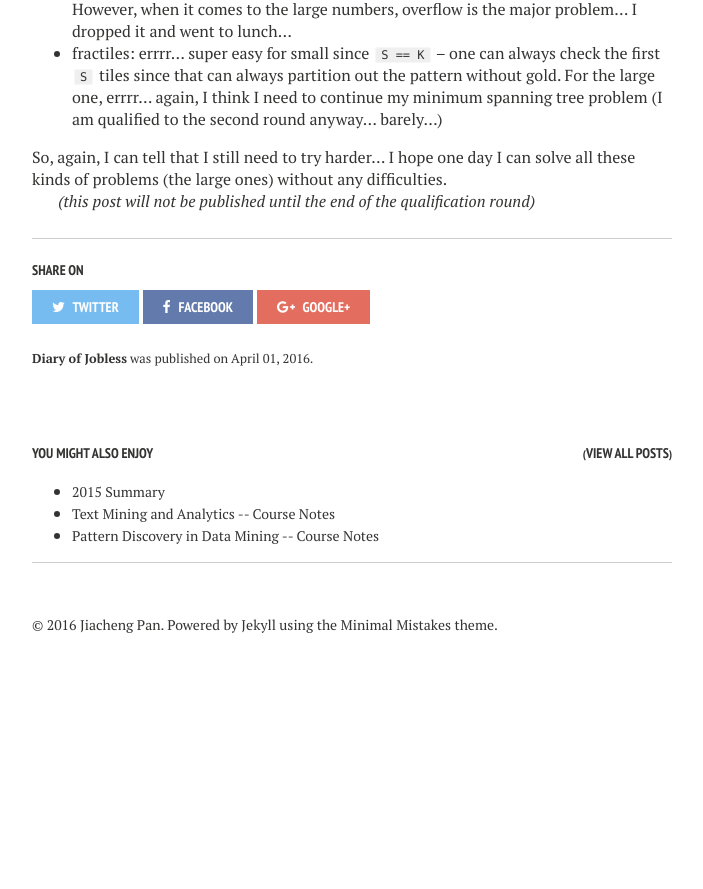
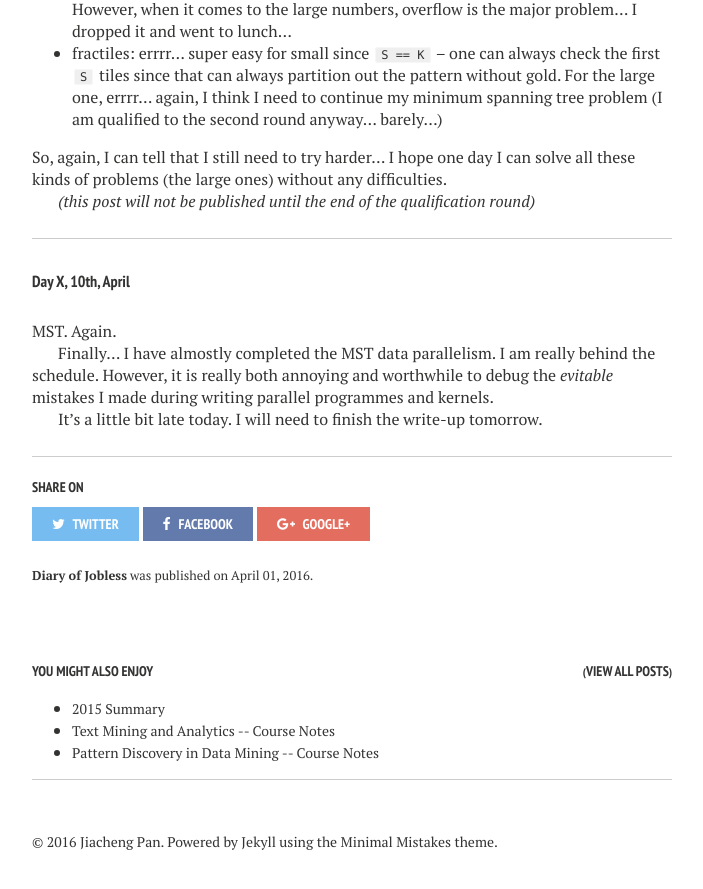
Before and after one commit to jiachengpan/jiachengpan.github.io, a Jekyll site: the page built from _posts/2016-04-01-diary-of-jobless.markdown, in a window 1280 px wide and 900 px high, scrolled down 3999 px. Shown: the top 889 px of the window, without its empty margins (288-991 px from the left). Built offline with Jekyll 4.4.1, drawn with Linux system fonts in a browser that asks for light colours; before the commit the page ends 4682 px from its top, so only the background shows below that.

Commit message:
April 10

```diff
--- a/_posts/2016-04-01-diary-of-jobless.markdown
+++ b/_posts/2016-04-01-diary-of-jobless.markdown
@@ -196,3 +196,14 @@ However, when it comes to the large numbers, overflow is the major problem... I
 So, again, I can tell that I still need to try harder... I hope one day I can solve all these kinds of problems (the large ones) without any difficulties.
 
 *(this post will not be published until the end of the qualification round)*
+
+
+----------
+
+##### Day X, 10th, April
+
+MST. Again.
+
+Finally... I have almostly completed the MST data parallelism. I am really behind the schedule. However, it is really both annoying and worthwhile to debug the *evitable* mistakes I made during writing parallel programmes and kernels.
+
+It's a little bit late today. I will need to finish the write-up tomorrow.
```
